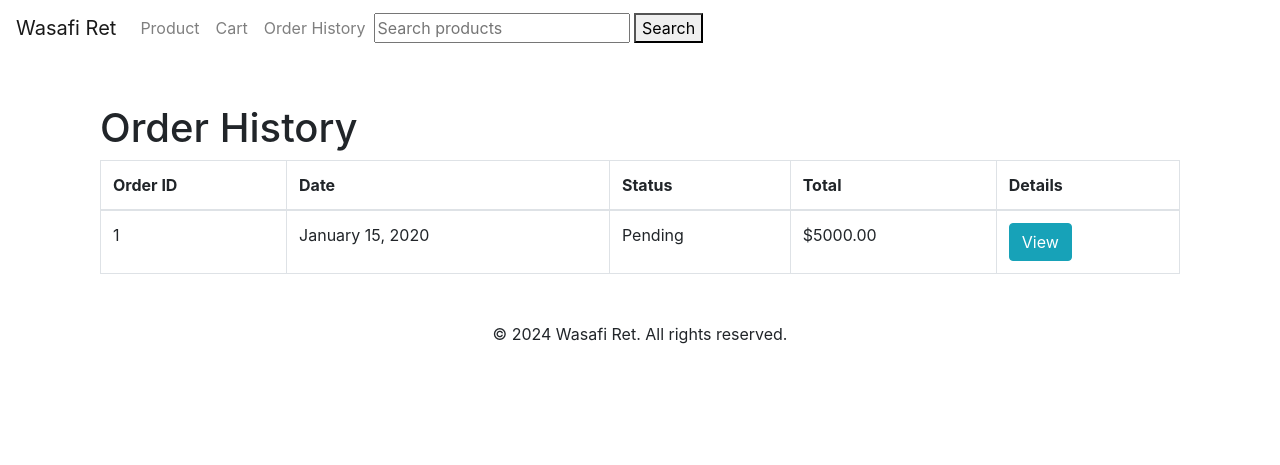
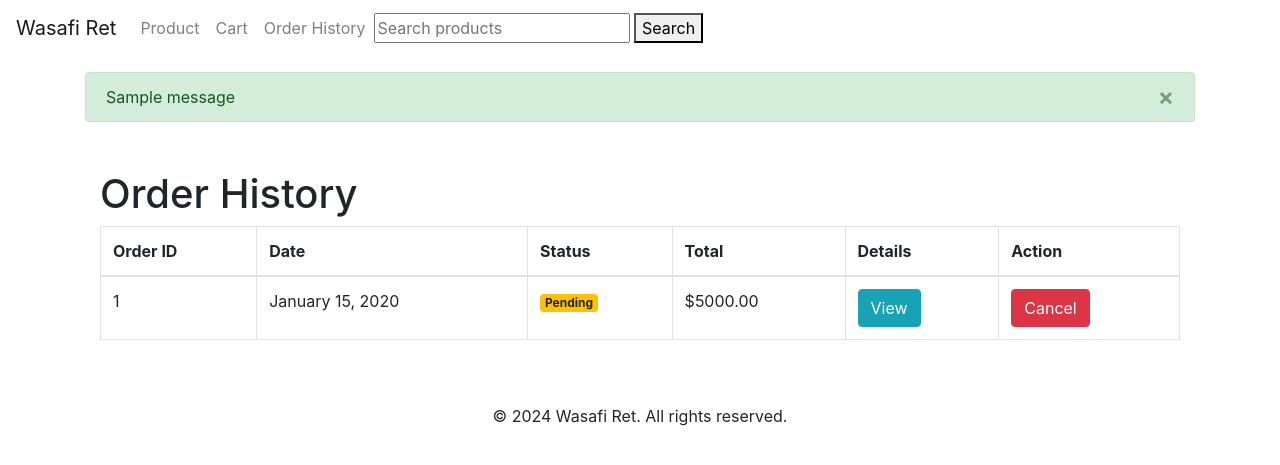
Before and after one commit to muthonijulie/WasafiRetailers, a Django app: page /orders/history/ in a window 1280 px wide. Shown: the top 465 px of the page. Run offline with Django 4.2, Linux system fonts and the light colour scheme; a user stored in the database is signed in; data comes from the database, SQL or seed files in the repository; tables that the repository leaves empty hold one stand-in row (values such as "Sample post"); one stand-in notice (Sample message) is shown; some libraries are stand-ins or nearby versions.

Commit message:
Did Cancel order

```diff
--- a/WasafiRetPr/WasafiRet/templates/WasafiRet/base.html
+++ b/WasafiRetPr/WasafiRet/templates/WasafiRet/base.html
@@ -39,6 +39,19 @@
           </form>
         </div>
       </nav>
+      {% if messages %}
+      <div class="container mt-3">
+        {% for message in messages %}
+          <div class="alert alert-{{ message.tags }} alert-dismissible fade show" role="alert">
+            {{ message }}
+            <button type="button" class="close" data-dismiss="alert" aria-label="Close">
+              <span aria-hidden="true">&times;</span>
+            </button>
+          </div>
+        {% endfor %}
+      </div>
+      {% endif %}
+
     </header>
 
     <main class="container mt-5">{% block content %}{% endblock %}</main>
--- a/WasafiRetPr/order/models.py
+++ b/WasafiRetPr/order/models.py
@@ -5,11 +5,15 @@ from WasafiRet.models import Product
 User = get_user_model()
 
 class Order(models.Model):
+    STATUS_CHOICES = [
+        ('Pending', 'Pending'),
+        ('Completed', 'Completed'),
+        ('Canceled', 'Canceled'),
+    ]
     user = models.ForeignKey(User, on_delete=models.CASCADE)
     created_at = models.DateTimeField(auto_now_add=True)
     updated_at = models.DateTimeField(auto_now=True)
-    status = models.CharField(max_length=20, choices=[('Pending', 'Pending'), ('Completed', 'Completed')], default='Pending')
-
+    status = models.CharField(max_length=20, choices=STATUS_CHOICES, default='Pending')
 
     shipping_name = models.CharField(max_length=255)
     shipping_email = models.EmailField()
@@ -20,6 +24,7 @@ class Order(models.Model):
 
     def __str__(self):
         return f"Order {self.id} by {self.user.username}"
+
     def get_order_total(self):
         return sum(item.get_total() for item in self.items.all())
 
--- a/WasafiRetPr/order/templates/order/order_history.html
+++ b/WasafiRetPr/order/templates/order/order_history.html
@@ -8,6 +8,7 @@
     <h1>Order History</h1>
 
     {% if orders %}
+    <div class="table-responsive">
         <table class="table table-bordered">
             <thead>
                 <tr>
@@ -16,6 +17,7 @@
                     <th>Status</th>
                     <th>Total</th>
                     <th>Details</th>
+                    <th>Action</th>
                 </tr>
             </thead>
             <tbody>
@@ -23,15 +25,32 @@
                 <tr>
                     <td>{{ order.id }}</td>
                     <td>{{ order.created_at|date:"F j, Y" }}</td>
-                <td>{{ order.status }}</td>
+                    <td>
+                        <span class="badge
+                            {% if order.status == 'Pending' %}badge-warning
+                            {% elif order.status == 'Completed' %}badge-success
+                            {% else %}badge-secondary{% endif %}">
+                            {{ order.status }}
+                        </span>
+                    </td>
                     <td>${{ order.get_order_total|floatformat:2 }}</td>
-                <td><a href="{% url 'orders:order_confirmation' order.id %}" class="btn btn-info">View</a></td>
+                    <td>
+                        <a href="{% url 'orders:order_confirmation' order.id %}" class="btn btn-info">View</a>
+                    </td>
+                   <td>
+                        {% if order.status == "Pending" %}
+                            <a href="{% url 'orders:cancel_order' order.id %}" class="btn btn-danger" onclick="return confirm('Are you sure you want to cancel this order?');">Cancel</a>
+                        {% endif %}
+                    </td>
                 </tr>
                 {% endfor %}
             </tbody>
         </table>
+    </div>
     {% else %}
-    <div class="alert alert-warning">You have no orders yet.</div>
+    <div class="alert alert-warning">
+        You have no orders yet. <a href="{% url 'product_list' %}" class="alert-link">Start shopping now!</a>
+    </div>
     {% endif %}
 </div>
 {% endblock %}
--- a/WasafiRetPr/order/urls.py
+++ b/WasafiRetPr/order/urls.py
@@ -7,4 +7,5 @@ urlpatterns = [
     path('checkout/', views.checkout, name='checkout'),
     path('order_confirmation/<int:order_id>/', views.order_confirmation, name='order_confirmation'),
     path('history/', views.order_history, name='order_history'),
+    path('cancel/<int:order_id>/', views.cancel_order, name='cancel_order'),
 ]
--- a/WasafiRetPr/order/views.py
+++ b/WasafiRetPr/order/views.py
@@ -1,4 +1,5 @@
-from django.shortcuts import render, redirect
+from django.shortcuts import render, redirect, get_object_or_404
+from django.contrib import messages
 from .models import Order, OrderItem
 from .forms import OrderForm
 from WasafiRet.models import Cart, CartItem
@@ -49,6 +50,21 @@ def order_confirmation(request, order_id):
     })
 
 @login_required
+def cancel_order(request, order_id):
+    order = get_object_or_404(Order, id=order_id, user=request.user)
+
+    if order.status == 'Pending':
+        order.status = 'Canceled'
+        order.save()
+
+        messages.success(request, "Your order has been canceled.")
+    else:
+
+        messages.error(request, "This order cannot be canceled.")
+
+    return redirect('orders:order_history')
+
+@login_required
 def order_history(request):
     orders = Order.objects.filter(user=request.user).order_by('-created_at')
     return render(request, 'order/order_history.html', {'orders': orders})
```
Also changed, not shown: WasafiRetPr/order/migrations/0003_alter_order_status.py (added). Lines whose indentation alone changed are shown as unchanged.
